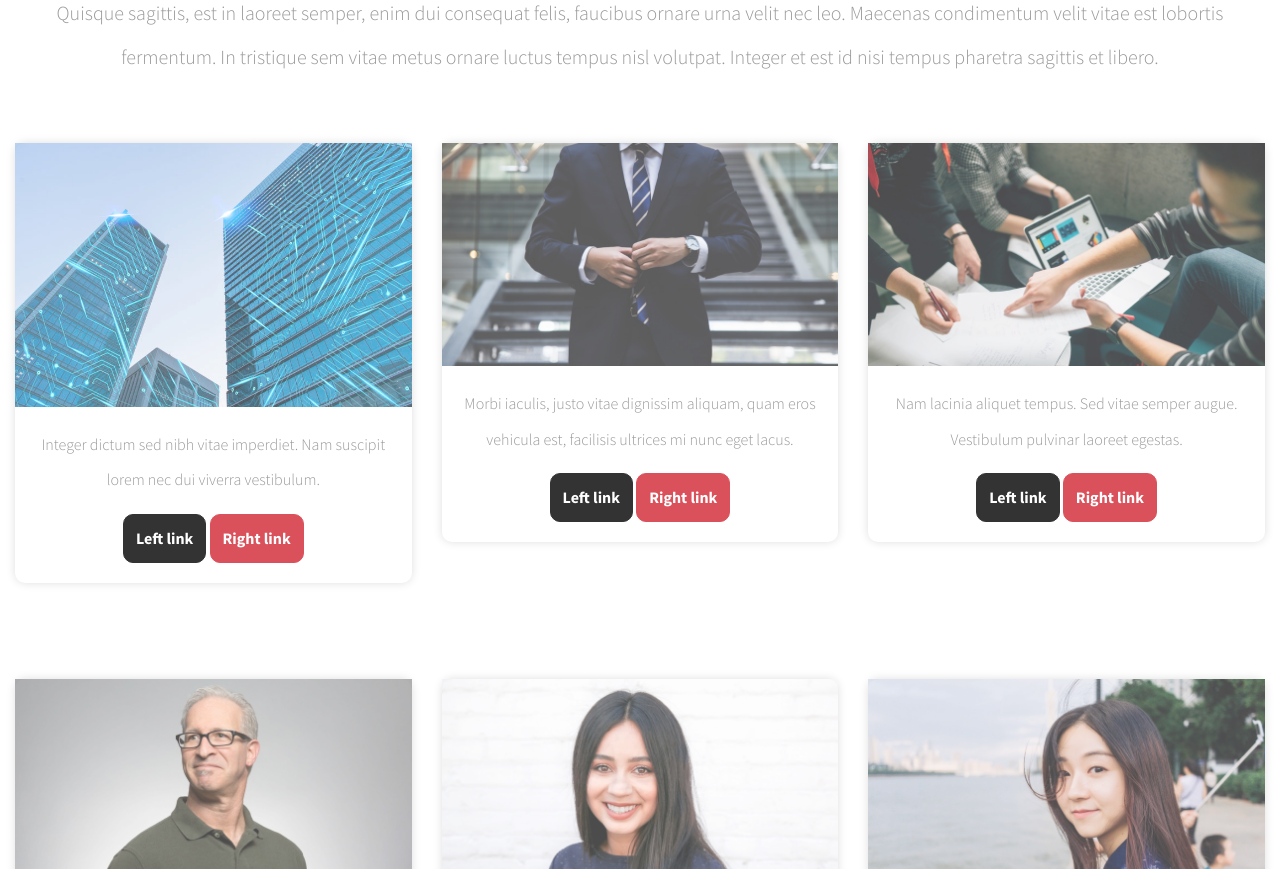
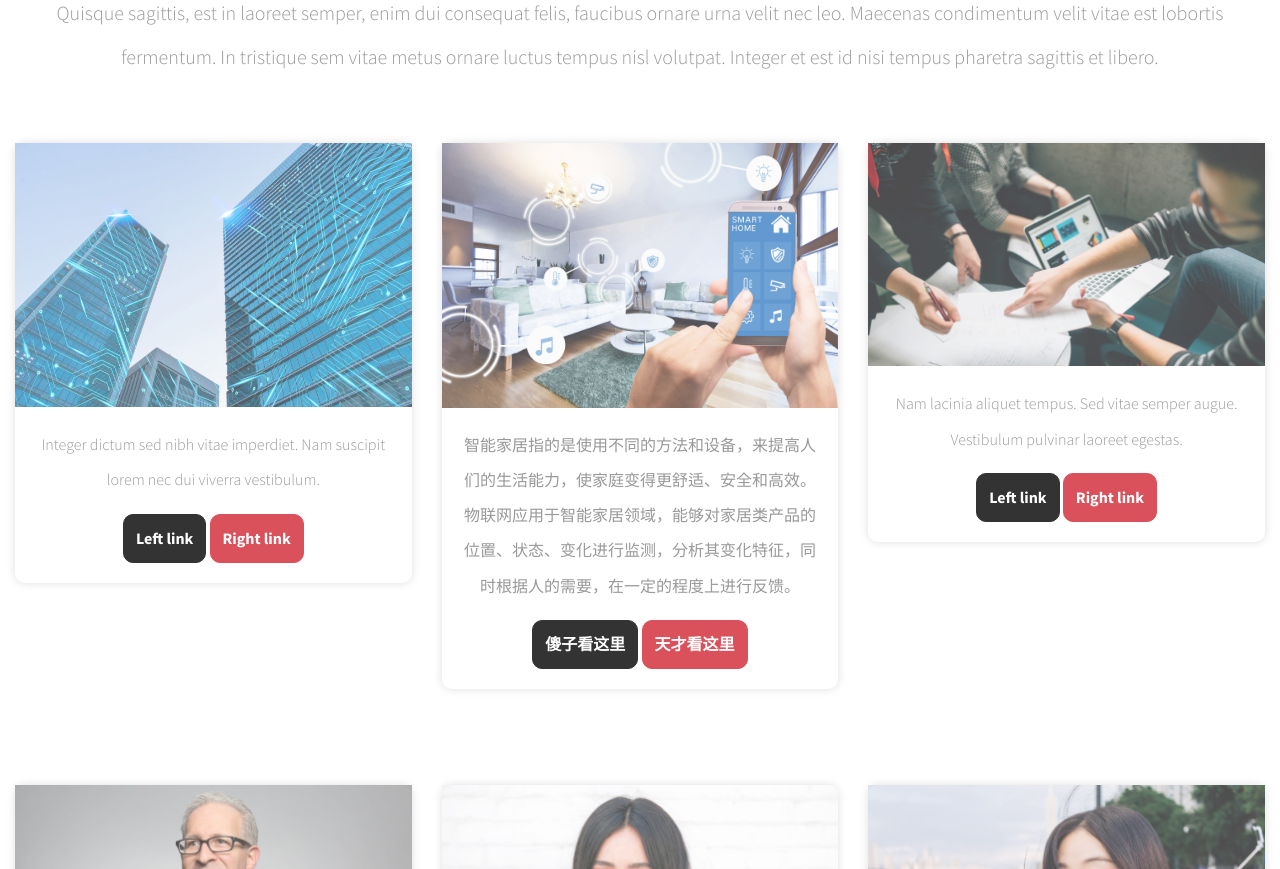
Before and after one commit to Monkeyman520/testhtml, a plain HTML site: page Compete html/index.html in a window 1280 px wide. Shown: the part 640-1509 px from the top of the page. Drawn offline with Linux system fonts and the light colour scheme.

Commit message:
feat:修改了index.html 增加了智慧家居相关内容

```diff
--- a/Compete html/index.html
+++ b/Compete html/index.html
@@ -80,7 +80,7 @@
                             <p class="lead text-center">Lorem ipsum dolor sit amet, consectetuer adipiscing elit.</p>
                             <p class="lead text-center">
                                 <a class="btn btn-primary btn-lg" href="#" role="button"><i class="fa fa-info"></i>
-                                    &nbsp; Learn more</a>
+                                    &nbsp; 刘傻子</a>
                                 <a class="btn btn-secondary btn-lg" href="#" role="button"><i class="fa fa-gbp"></i>
                                     &nbsp; Buy now</a>
                             </p>
@@ -143,12 +143,13 @@
 
                 <div class="col-md-4">
                     <div class="card text-center">
-                        <img class="card-img-top" src="images/pic2.jpg" alt="Card image cap">
+                        <img class="card-img-top" src="images/智慧家居.jpg" alt="Card image cap">
                         <div class="card-body">
-                            <p class="card-text">Morbi iaculis, justo vitae dignissim aliquam, quam eros vehicula est,
-                                facilisis ultrices mi nunc eget lacus.</p>
-                            <a href="#" class="btn btn-primary">Left link</a>
-                            <a href="#" class="btn btn-secondary">Right link</a>
+                            <p class="card-text">
+                                智能家居指的是使用不同的方法和设备，来提高人们的生活能力，使家庭变得更舒适、安全和高效。物联网应用于智能家居领域，能够对家居类产品的位置、状态、变化进行监测，分析其变化特征，同时根据人的需要，在一定的程度上进行反馈。
+                            </p>
+                            <a href="#" class="btn btn-primary">傻子看这里</a>
+                            <a href="#" class="btn btn-secondary">天才看这里</a>
                         </div>
                     </div>
                 </div>
```
Also changed, not shown: Compete html/images/智慧家居.jpg (added).
